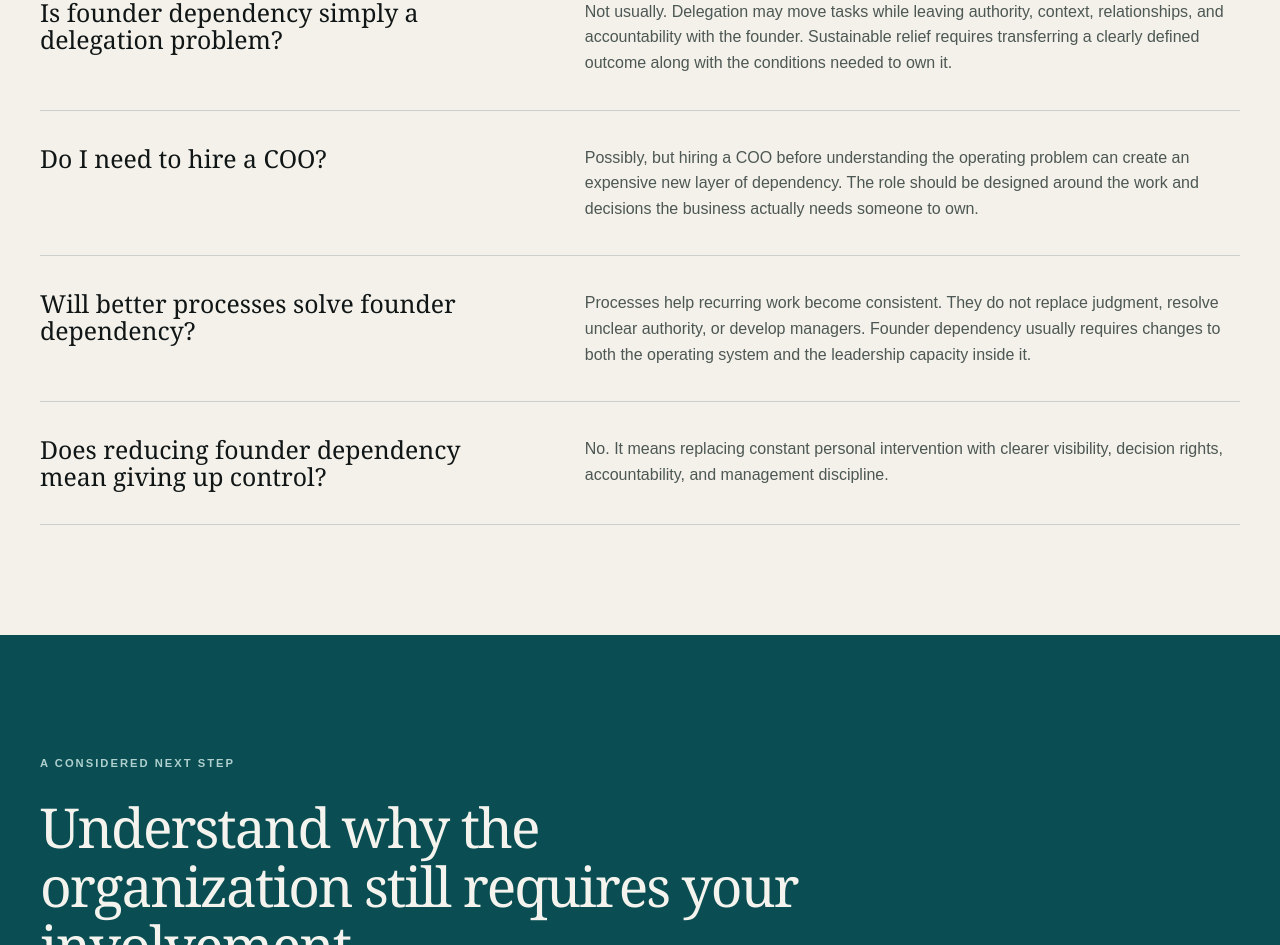
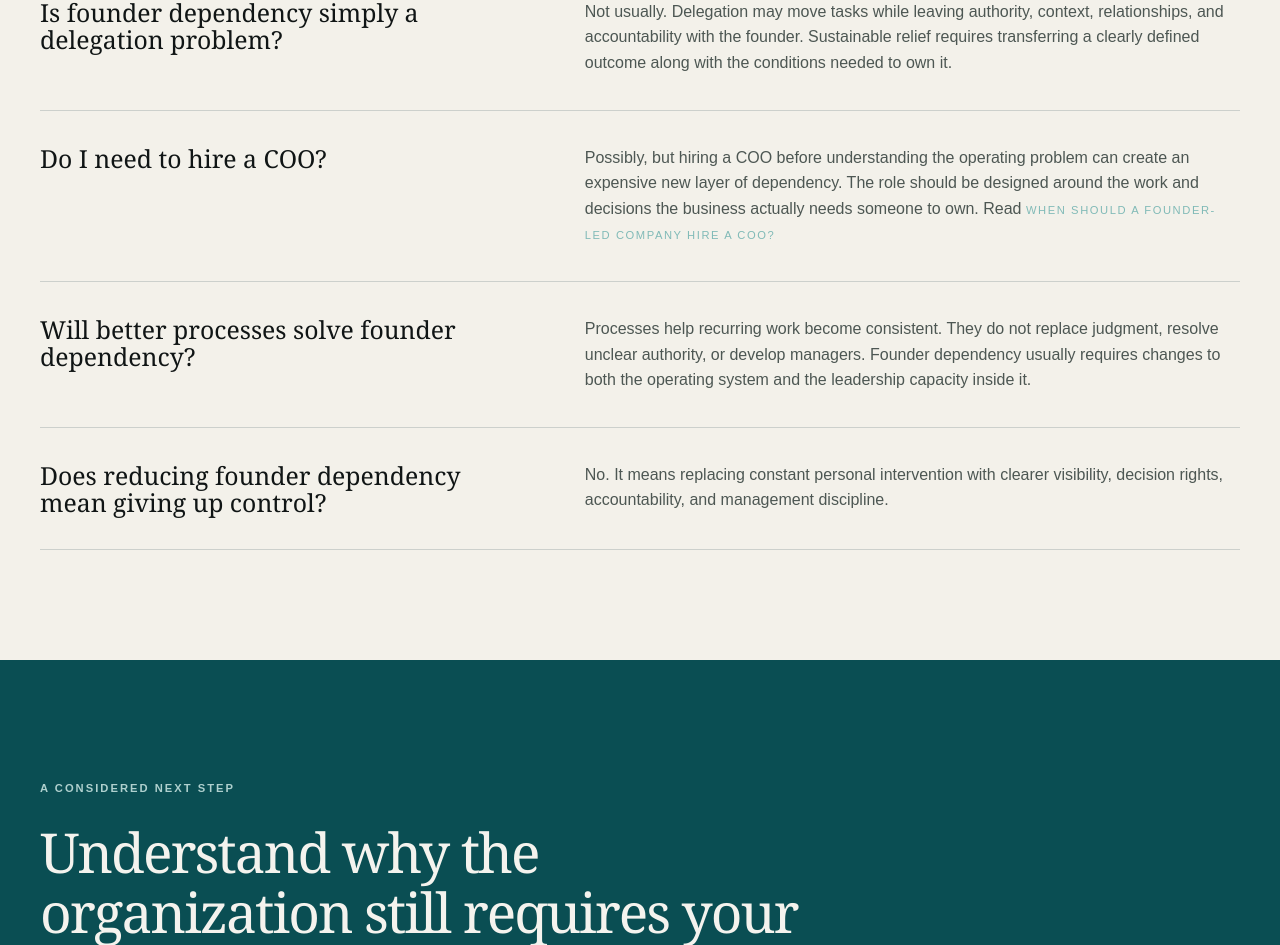
Before and after one commit to sasmithconsult/akhadaconsulting.com, a Next.js app: page /reducing-founder-dependency in a window 1280 px wide. Shown: the part 6574-7519 px from the top of the page. Built offline with nearby package versions, Linux system fonts and the light colour scheme.

Commit message:
Link founder dependency guide to COO decision guide

```diff
--- a/app/reducing-founder-dependency/page.js
+++ b/app/reducing-founder-dependency/page.js
@@ -390,7 +390,10 @@ export default function ReducingFounderDependency() {
                 Possibly, but hiring a COO before understanding the operating
                 problem can create an expensive new layer of dependency. The
                 role should be designed around the work and decisions the
-                business actually needs someone to own.
+                business actually needs someone to own. Read{" "}
+                <Link className="text-link inline-link" href="/when-to-hire-a-coo">
+                  When Should a Founder-Led Company Hire a COO?
+                </Link>
               </p>
             </article>
             <article>
```
